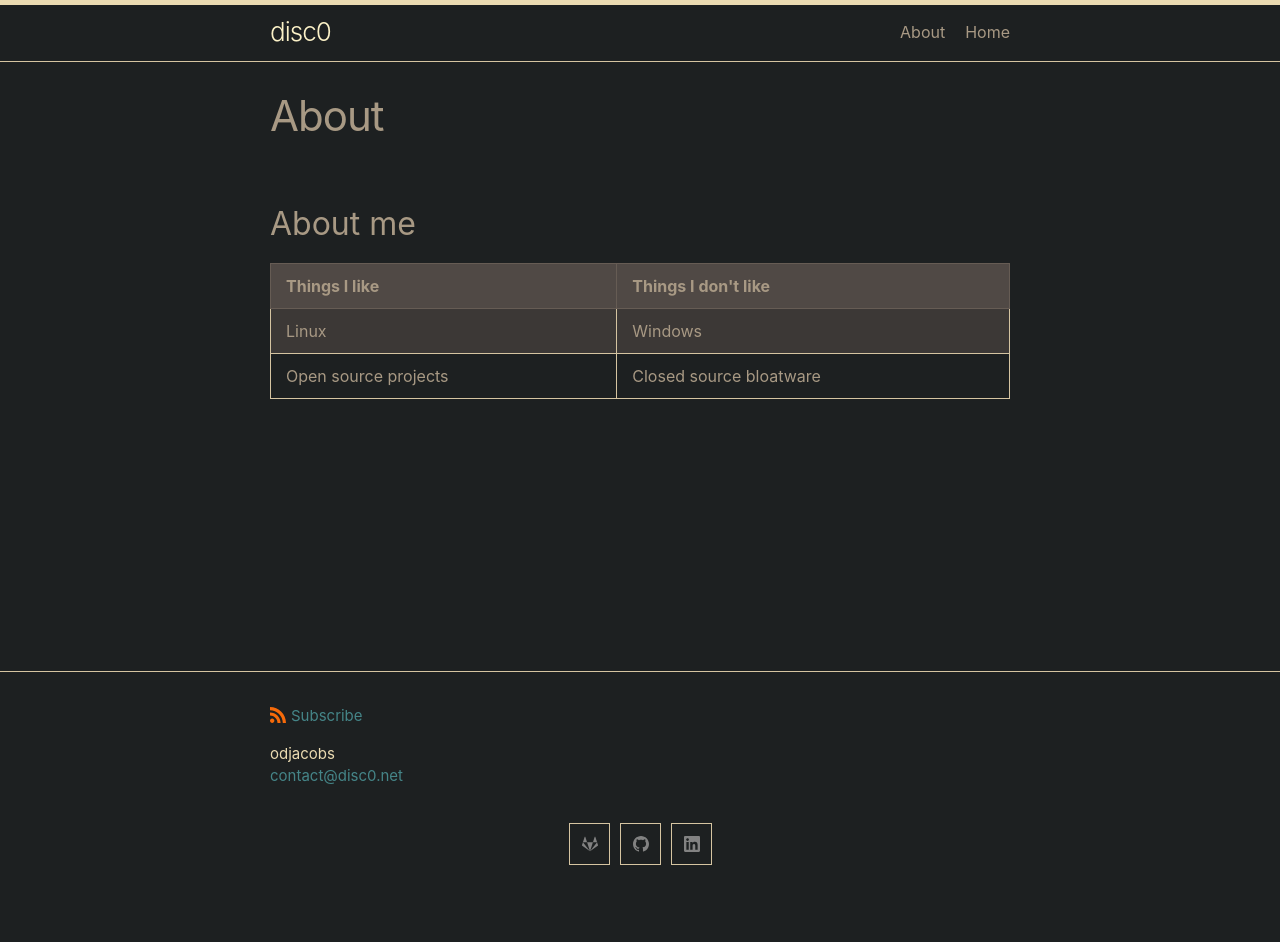
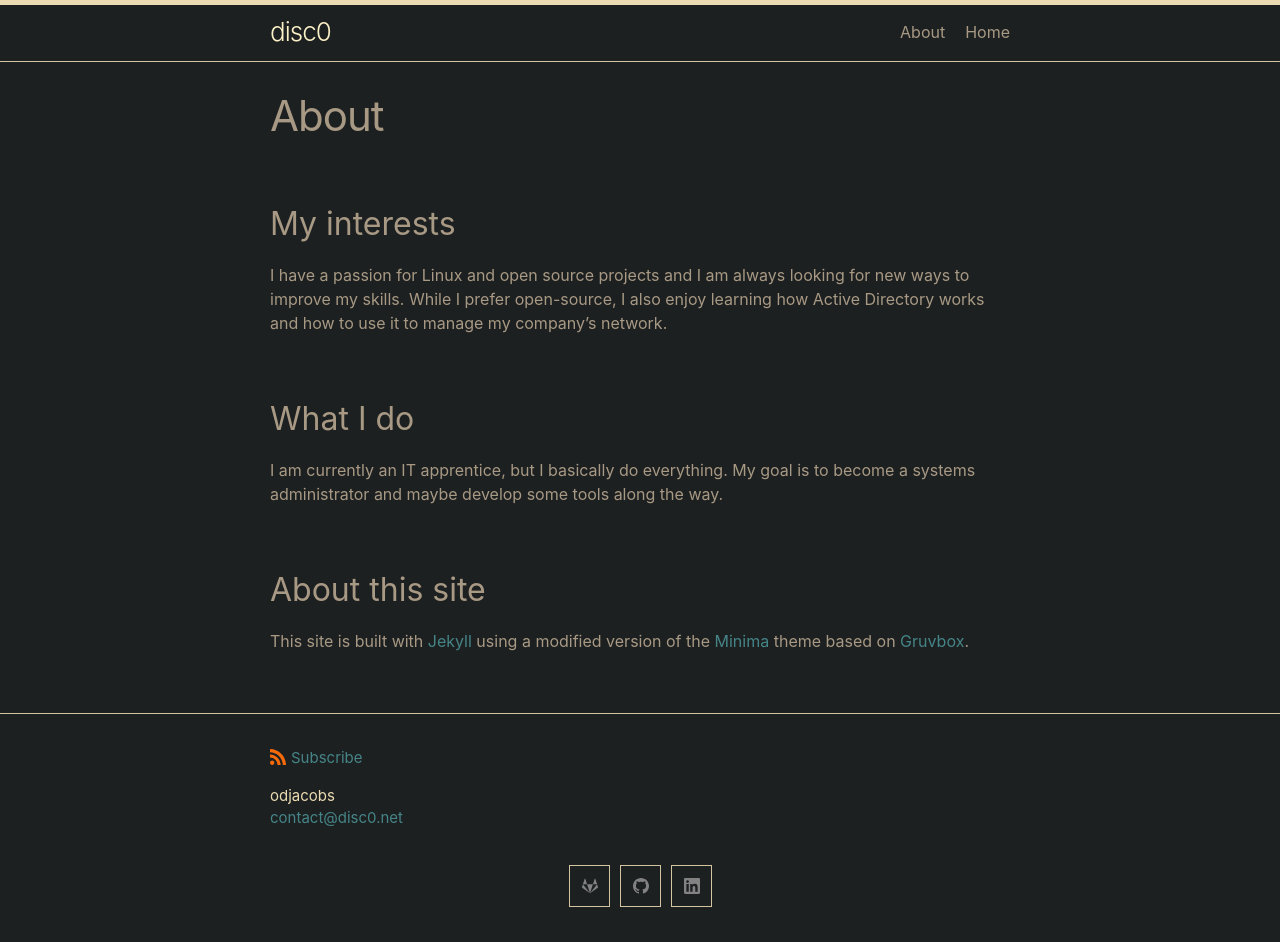
Before and after one commit to odjacobs/disc0.net, a Jekyll site: the page built from about.md, in a window 1280 px wide. Built offline with Jekyll 4.4.1, drawn with Linux system fonts in a browser that asks for light colours; before the commit the page ends 900 px from its top, so only the background shows below that.

Commit message:
better about me

```diff
--- a/about.md
+++ b/about.md
@@ -4,18 +4,9 @@ title: About
 permalink: /about/
 ---
 
-## About me
-<table>
-    <tr>
-        <th>Things I like</th>
-        <th>Things I don't like</th>
-    </tr>
-    <tr>
-        <td>Linux</td>
-        <td>Windows</td>
-    </tr>
-    <tr>
-        <td>Open source projects</td>
-        <td>Closed source bloatware</td>
-    </tr>
-</table>
+## My interests
+I have a passion for Linux and open source projects and I am always looking for new ways to improve my skills. While I prefer open-source, I also enjoy learning how Active Directory works and how to use it to manage my company's network.
+## What I do
+I am currently an IT apprentice, but I basically do everything. My goal is to become a systems administrator and maybe develop some tools along the way.
+## About this site
+This site is built with [Jekyll](https://jekyllrb.com) using a modified version of the [Minima](https://github.com/jekyll/minima) theme based on [Gruvbox](https://github.com/morhetz/gruvbox).
```
